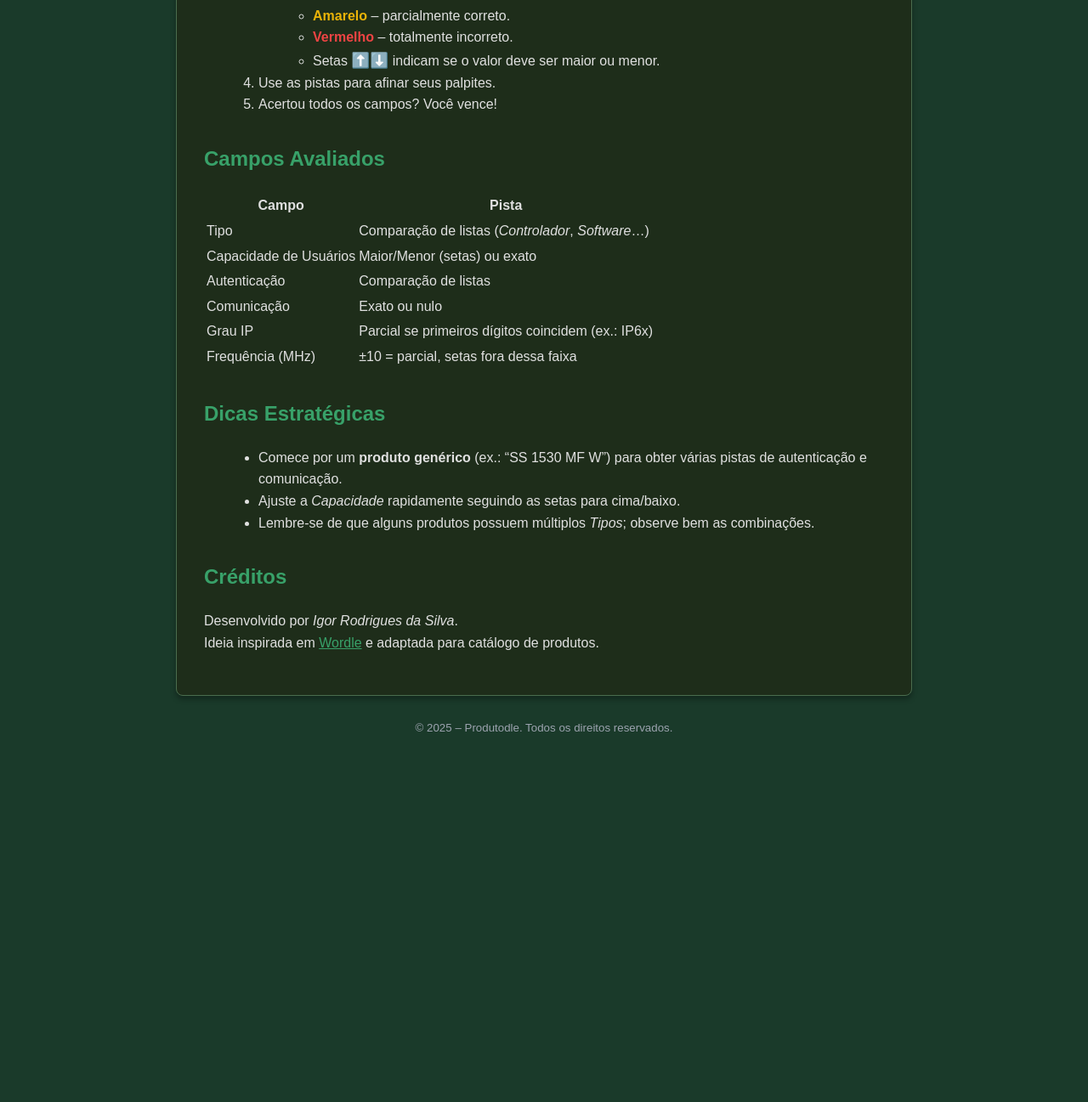
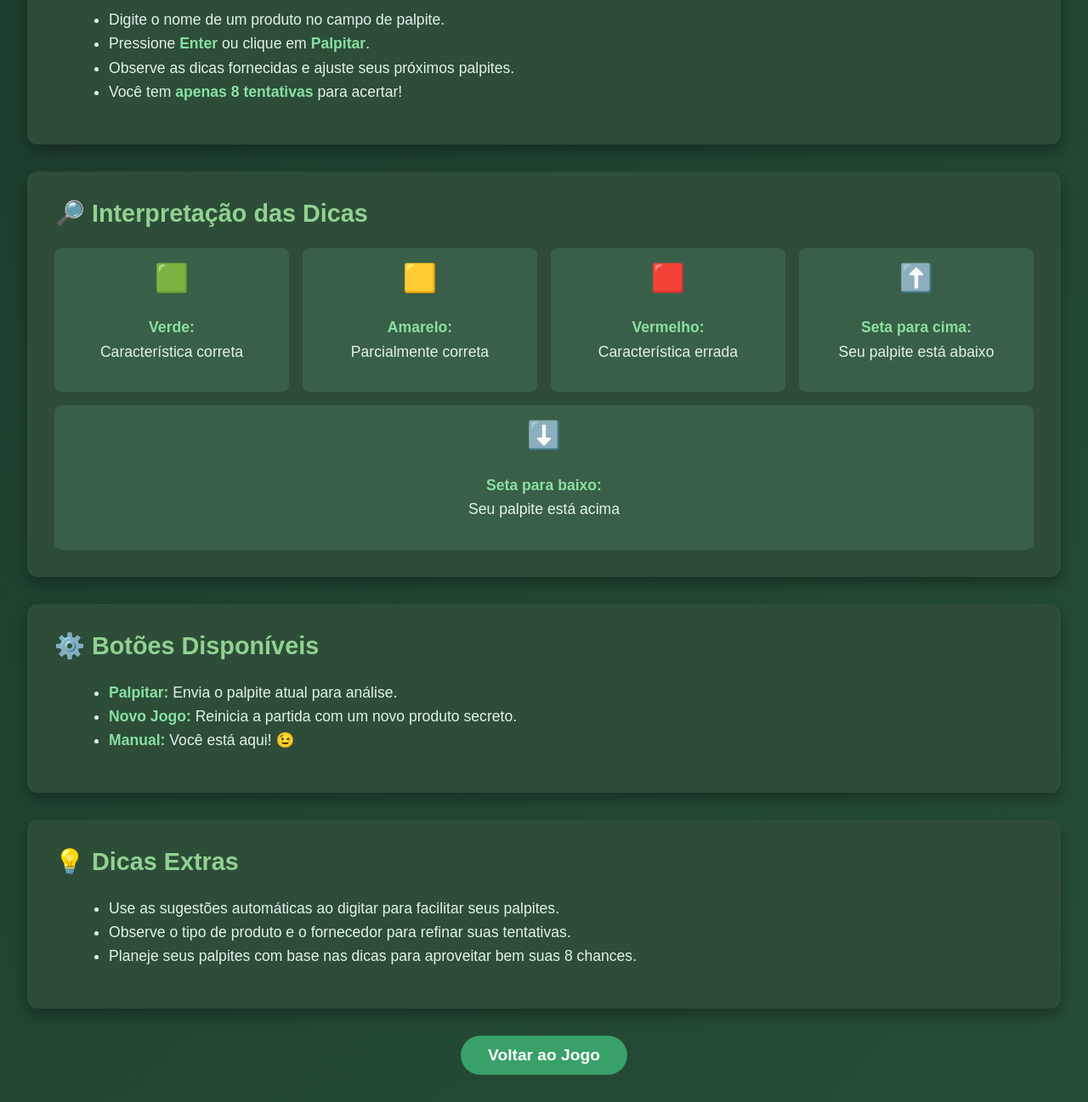
Before and after one commit to Igudevkit/Cdle, a plain HTML site: page manual.html in a window 1280 px wide. Shown: the part 461-1758 px from the top of the page at 85% size. Before the commit the page ends 1353 px from the top, so only its background shows below. Drawn offline with Linux system fonts and the light colour scheme.

Commit message:
reformulado o manual

```diff
--- a/manual.html
+++ b/manual.html
@@ -1,117 +1,155 @@
 <!DOCTYPE html>
-<html lang="pt-BR">
+<html>
 <head>
-  <meta charset="UTF-8">
-  <meta name="viewport" content="width=device-width, initial-scale=1.0">
-  <title>Manual – Produtodle Clássico</title>
-
+  <title>Manual de Jogo - Produtodle Clássico</title>
   <style>
-    /* Estética consistente com o jogo */
-    :root{
-      --bg-dark:#1a3a2a;
-      --panel:#1e2d1a;
-      --border:#4a6d4e;
-      --accent:#38a169;
-      --text:#e0e0e0;
+    body {
+      font-family: 'Poppins', Arial, sans-serif;
+      background: linear-gradient(135deg, #1a3a2a, #264d36);
+      color: #e0f2e9;
+      margin: 0;
+      padding: 2rem;
+      animation: fadeIn 1s ease;
     }
-    body{
-      margin:0; font-family:Arial, sans-serif;
-      background:var(--bg-dark); color:var(--text);
-      line-height:1.6; display:flex; flex-direction:column;
-      min-height:100vh;
+    @keyframes fadeIn {
+      from { opacity: 0; }
+      to { opacity: 1; }
     }
-    header,footer{ text-align:center; padding:1.5rem 1rem; }
-    header h1{ margin:0; color:#a0e0a0; }
-    main{
-      flex:1;
-      max-width:800px;
-      width:90%;
-      margin:0 auto;
-      background:var(--panel);
-      border:1px solid var(--border);
-      border-radius:8px;
-      padding:2rem;
-      box-shadow:0 4px 6px rgba(0,0,0,.3);
+    h1 {
+      text-align: center;
+      color: #a0e0a0;
+      margin-bottom: 2rem;
+      font-size: 2.5rem;
     }
-    h2{ color:var(--accent); margin-top:2rem; }
-    ol,ul{ margin-left:1.5rem; }
-    a{ color:var(--accent); }
-    code{ background:#263a28; padding:.15rem .35rem; border-radius:4px; }
-    .tag{ font-weight:bold; }
-    footer small{ color:#9ca3af; }
+    .section {
+      background: #2d4d39;
+      border-radius: 12px;
+      padding: 2rem;
+      margin-bottom: 2rem;
+      box-shadow: 0 8px 16px rgba(0,0,0,0.3);
+      transition: transform 0.3s ease;
+    }
+    .section:hover {
+      transform: translateY(-5px);
+    }
+    h2 {
+      color: #90d290;
+      margin-top: 0;
+      font-size: 1.8rem;
+    }
+    p, li {
+      font-size: 1.1rem;
+      line-height: 1.6;
+    }
+    ul {
+      margin-left: 1.5rem;
+    }
+    strong {
+      color: #88e0a0;
+    }
+    .examples {
+      display: flex;
+      flex-wrap: wrap;
+      gap: 1rem;
+      margin-top: 1rem;
+    }
+    .example {
+      background: #3a5f48;
+      border-radius: 8px;
+      padding: 1rem;
+      flex: 1;
+      min-width: 200px;
+      text-align: center;
+    }
+    .example span {
+      display: inline-block;
+      font-size: 2rem;
+      margin-bottom: 0.5rem;
+    }
+    a.button {
+      display: block;
+      margin: 2rem auto 0;
+      padding: 0.75rem 2rem;
+      background: #38a169;
+      color: #fff;
+      border-radius: 30px;
+      text-align: center;
+      text-decoration: none;
+      font-size: 1.2rem;
+      font-weight: bold;
+      width: fit-content;
+      transition: background 0.3s ease, transform 0.3s ease;
+    }
+    a.button:hover {
+      background: #2f855a;
+      transform: scale(1.05);
+    }
   </style>
 </head>
 <body>
 
-  <!-- Cabeçalho -->
-  <header>
-    <h1>Manual do Jogo – Produtodle Clássico</h1>
-  </header>
+  <h1>Manual de Jogo<br>Produtodle Clássico</h1>
 
-  <!-- Conteúdo principal -->
-  <main>
-    <section>
-      <h2>Objetivo</h2>
-      <p>
-        Descobrir qual é o <span class="tag">produto misterioso</span> da rodada em até
-        <strong>8 tentativas</strong>, usando pistas de semelhança exibidas na tabela.
-      </p>
-    </section>
+  <div class="section">
+    <h2>🎯 Objetivo</h2>
+    <p>Descubra o produto secreto em até <strong>8 tentativas</strong>, usando as dicas para guiar seus palpites.</p>
+  </div>
 
-    <section>
-      <h2>Como Jogar</h2>
-      <ol>
-        <li>Digite parte do nome na <span class="tag">barra de pesquisa</span>. Sugestões aparecerão automaticamente.</li>
-        <li>Pressione <kbd>Enter</kbd> ou clique em <span class="tag">Palpitar</span> para registrar o palpite.</li>
-        <li>Observe as cores retornadas na tabela:
-          <ul>
-            <li><span style="color:#16a34a;font-weight:bold;">Verde</span> – valor exato.</li>
-            <li><span style="color:#eab308;font-weight:bold;">Amarelo</span> – parcialmente correto.</li>
-            <li><span style="color:#ef4444;font-weight:bold;">Vermelho</span> – totalmente incorreto.</li>
-            <li>Setas <span style="font-size:1.1rem;">⬆️⬇️</span> indicam se o valor deve ser maior ou menor.</li>
-          </ul>
-        </li>
-        <li>Use as pistas para afinar seus palpites.</li>
-        <li>Acertou todos os campos? Você vence!</li>
-      </ol>
-    </section>
+  <div class="section">
+    <h2>🕹️ Como Jogar</h2>
+    <ul>
+      <li>Digite o nome de um produto no campo de palpite.</li>
+      <li>Pressione <strong>Enter</strong> ou clique em <strong>Palpitar</strong>.</li>
+      <li>Observe as dicas fornecidas e ajuste seus próximos palpites.</li>
+      <li>Você tem <strong>apenas 8 tentativas</strong> para acertar!</li>
+    </ul>
+  </div>
 
-    <section>
-      <h2>Campos Avaliados</h2>
-      <table>
-        <tr><th>Campo</th><th>Pista</th></tr>
-        <tr><td>Tipo</td><td>Comparação de listas (<em>Controlador</em>, <em>Software</em>…)</td></tr>
-        <tr><td>Capacidade de Usuários</td><td>Maior/Menor (setas) ou exato</td></tr>
-        <tr><td>Autenticação</td><td>Comparação de listas</td></tr>
-        <tr><td>Comunicação</td><td>Exato ou nulo</td></tr>
-        <tr><td>Grau IP</td><td>Parcial se primeiros dígitos coincidem (ex.: IP6x)</td></tr>
-        <tr><td>Frequência (MHz)</td><td>±10 = parcial, setas fora dessa faixa</td></tr>
-      </table>
-    </section>
+  <div class="section">
+    <h2>🔎 Interpretação das Dicas</h2>
+    <div class="examples">
+      <div class="example">
+        <span style="color: #38a169;">🟩</span>
+        <p><strong>Verde:</strong><br>Característica correta</p>
+      </div>
+      <div class="example">
+        <span style="color: #ecc94b;">🟨</span>
+        <p><strong>Amarelo:</strong><br>Parcialmente correta</p>
+      </div>
+      <div class="example">
+        <span style="color: #e53e3e;">🟥</span>
+        <p><strong>Vermelho:</strong><br>Característica errada</p>
+      </div>
+      <div class="example">
+        <span>⬆️</span>
+        <p><strong>Seta para cima:</strong><br>Seu palpite está abaixo</p>
+      </div>
+      <div class="example">
+        <span>⬇️</span>
+        <p><strong>Seta para baixo:</strong><br>Seu palpite está acima</p>
+      </div>
+    </div>
+  </div>
 
-    <section>
-      <h2>Dicas Estratégicas</h2>
-      <ul>
-        <li>Comece por um <strong>produto genérico</strong> (ex.: “SS 1530 MF W”) para obter várias pistas de
-          autenticação e comunicação.</li>
-        <li>Ajuste a <em>Capacidade</em> rapidamente seguindo as setas para cima/baixo.</li>
-        <li>Lembre‑se de que alguns produtos possuem múltiplos <em>Tipos</em>; observe bem as combinações.</li>
-      </ul>
-    </section>
+  <div class="section">
+    <h2>⚙️ Botões Disponíveis</h2>
+    <ul>
+      <li><strong>Palpitar:</strong> Envia o palpite atual para análise.</li>
+      <li><strong>Novo Jogo:</strong> Reinicia a partida com um novo produto secreto.</li>
+      <li><strong>Manual:</strong> Você está aqui! 😉</li>
+    </ul>
+  </div>
 
-    <section>
-      <h2>Créditos</h2>
-      <p>
-        Desenvolvido por <em>Igor Rodrigues da Silva</em>.<br>
-        Ideia inspirada em <a href="https://www.powerlanguage.co.uk/wordle/">Wordle</a> e adaptada para catálogo de produtos.
-      </p>
-    </section>
-  </main>
+  <div class="section">
+    <h2>💡 Dicas Extras</h2>
+    <ul>
+      <li>Use as sugestões automáticas ao digitar para facilitar seus palpites.</li>
+      <li>Observe o tipo de produto e o fornecedor para refinar suas tentativas.</li>
+      <li>Planeje seus palpites com base nas dicas para aproveitar bem suas 8 chances.</li>
+    </ul>
+  </div>
 
-  <!-- Rodapé -->
-  <footer>
-    <small>&copy; 2025 – Produtodle. Todos os direitos reservados.</small>
-  </footer>
+  <a href="index.html" class="button">Voltar ao Jogo</a>
 
 </body>
 </html>
```
